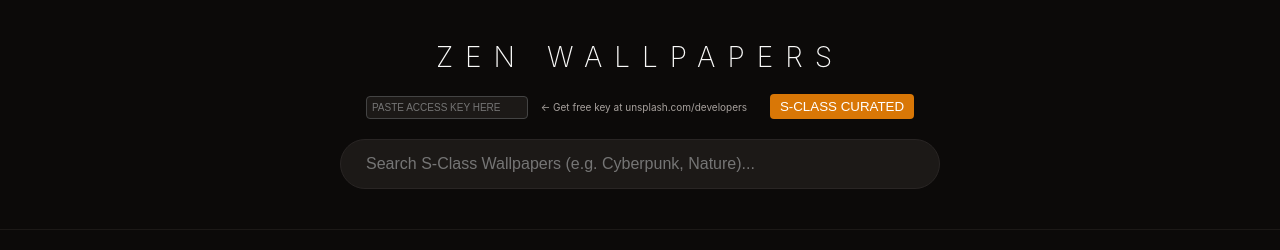
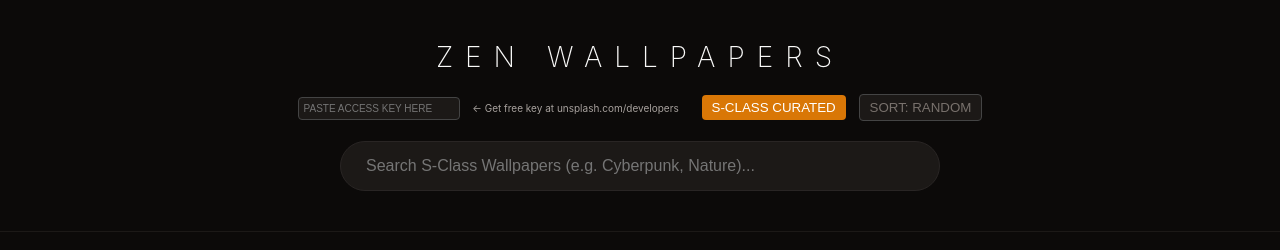
Before and after one commit to cloude2970-design/zen-wallpapers, a plain HTML site: page index.html in a window 1280 px wide. Both pictures are taken after a click on the button "S-CLASS CURATED". Shown: the top 250 px of the page. Drawn offline with nearby package versions, Linux system fonts and the light colour scheme; no server answers.

Commit message:
Add sort by score feature for S-Class curated (random/high/low)

```diff
--- a/index.html
+++ b/index.html
@@ -176,6 +176,7 @@
             <input type="text" id="keyInput" class="key-input" placeholder="PASTE ACCESS KEY HERE" onchange="saveKey(this.value)">
             <span style="margin-left:10px">← Get free key at unsplash.com/developers</span>
             <button onclick="loadSGrade()" style="margin-left:20px; background:var(--accent); color:white; border:none; padding:5px 10px; border-radius:4px; cursor:pointer;">S-CLASS CURATED</button>
+            <button onclick="toggleSort()" id="sortBtn" style="margin-left:10px; background:#1c1917; color:#78716c; border:1px solid #444; padding:5px 10px; border-radius:4px; cursor:pointer; display:none;">SORT: RANDOM</button>
             <button onclick="refreshSGrade()" id="refreshBtn" style="margin-left:10px; background:#1c1917; color:var(--accent); border:1px solid var(--accent); padding:5px 10px; border-radius:4px; cursor:pointer; display:none;">REFRESH</button>
         </div>
         <div class="search-container">
@@ -344,16 +345,50 @@
 
         let sGradeFullPool = [];
         let sGradeCurrentPool = [];
+        let sGradeSortMode = 'random'; // 'random', 'high', 'low'
 
         // Search pagination state
         let currentSearchQuery = '';
         let currentSearchPage = 1;
 
+        function toggleSort() {
+            const btn = document.getElementById('sortBtn');
+            if (sGradeSortMode === 'random') {
+                sGradeSortMode = 'high';
+                btn.textContent = 'SORT: HIGH → LOW';
+                btn.style.color = 'var(--gold)';
+            } else if (sGradeSortMode === 'high') {
+                sGradeSortMode = 'low';
+                btn.textContent = 'SORT: LOW → HIGH';
+                btn.style.color = 'var(--gold)';
+            } else {
+                sGradeSortMode = 'random';
+                btn.textContent = 'SORT: RANDOM';
+                btn.style.color = '#78716c';
+            }
+            // Re-sort and refresh
+            sortSGradePool();
+            refreshSGrade(false);
+        }
+
+        function sortSGradePool() {
+            if (sGradeSortMode === 'high') {
+                sGradeCurrentPool.sort((a, b) => b.score - a.score);
+            } else if (sGradeSortMode === 'low') {
+                sGradeCurrentPool.sort((a, b) => a.score - b.score);
+            } else {
+                // Random shuffle
+                sGradeCurrentPool.sort(() => 0.5 - Math.random());
+            }
+        }
+
         async function loadSGrade() {
             const refreshBtn = document.getElementById('refreshBtn');
             const loadMoreBtn = document.getElementById('loadMoreBtn');
+            const sortBtn = document.getElementById('sortBtn');
 
             refreshBtn.style.display = 'none'; // Hide refresh button for S-Class
+            sortBtn.style.display = 'inline-block'; // Show sort button
             loadMoreBtn.style.display = 'inline-block';
             loadMoreBtn.textContent = 'LOAD MORE (+10)';
             loadMoreBtn.onclick = loadMoreSGrade;
@@ -362,9 +397,9 @@
             if (sGradeFullPool.length === 0) {
                 const response = await fetch('s-grade-curated.json');
                 sGradeFullPool = await response.json();
-                // Shuffle the full pool initially
-                sGradeFullPool.sort(() => 0.5 - Math.random());
                 sGradeCurrentPool = [...sGradeFullPool];
+                // Apply current sort mode
+                sortSGradePool();
             }
             await refreshSGrade(false);
         }
@@ -377,10 +412,11 @@
 
             try {
                 // Only refill when pool is completely empty (not when low)
-                // This ensures all 24 images are shown before any repeat
+                // This ensures all 44 images are shown before any repeat
                 if (sGradeCurrentPool.length === 0) {
                     sGradeCurrentPool = [...sGradeFullPool];
-                    sGradeCurrentPool.sort(() => 0.5 - Math.random());
+                    // Apply current sort mode when refilling
+                    sortSGradePool();
                 }
 
                 // Pick up to 10 from current pool
```
